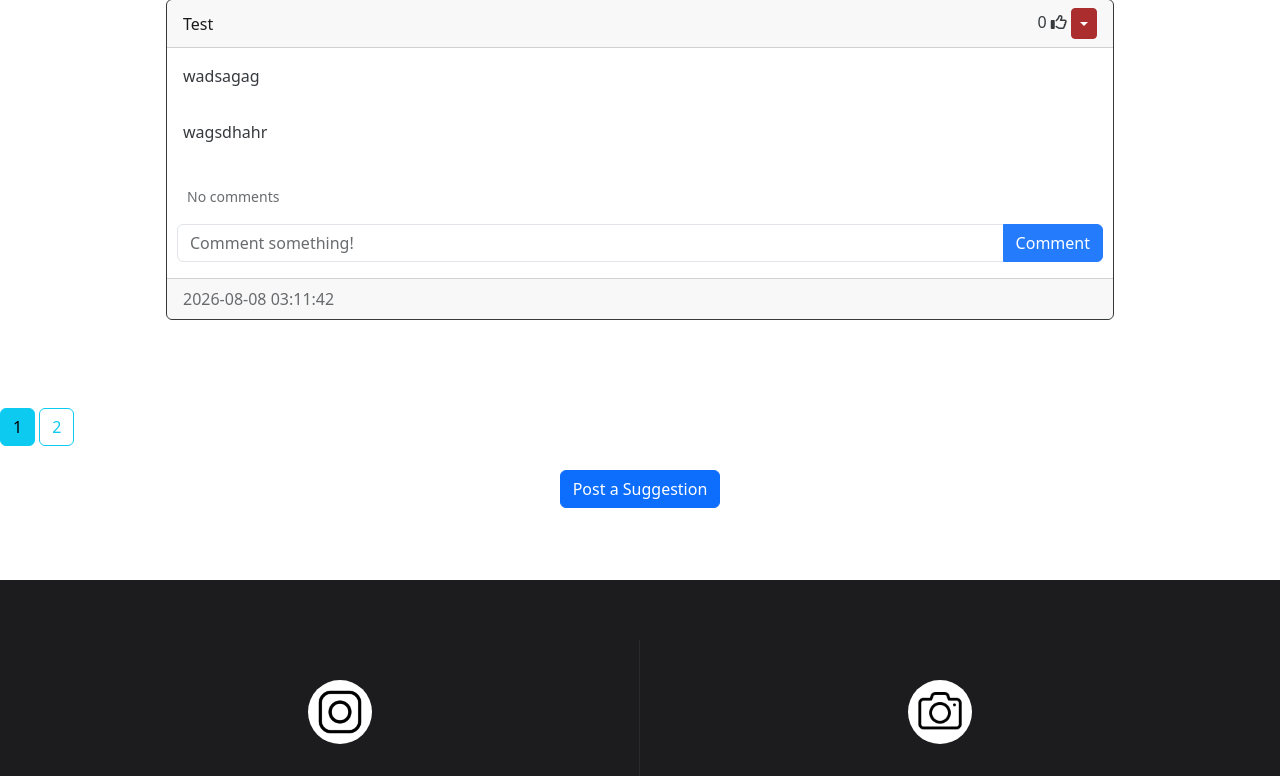
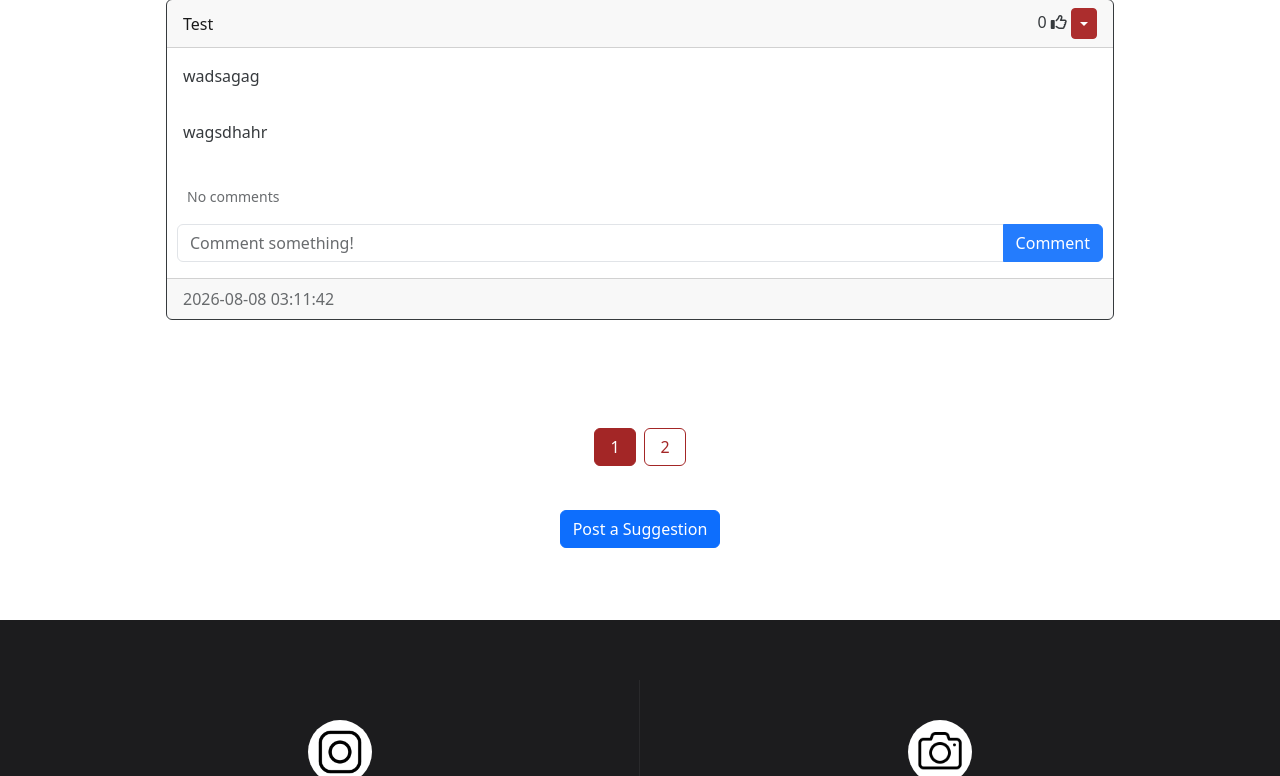
Before and after one commit to KiwiBoi2/SABB-WebApp, a Flask app: page /blog in a window 1280 px wide. Shown: the part 1472-2248 px from the top of the page. Run offline with Flask 3, Linux system fonts and the light colour scheme; a user stored in the database is signed in; some libraries are stand-ins or nearby versions.

Commit message:
pagination numbers centered and colour changed

```diff
--- a/website/static/main.css
+++ b/website/static/main.css
@@ -419,6 +419,54 @@ div.home-content-container{
     padding-top: 20px;
 }
 
+.pagination-wrapper {
+    display: flex;
+    justify-content: center;
+    flex-wrap: wrap;
+    gap: 8px;
+    margin: 20px 0;
+}
+
+.pagination-wrapper a,
+.pagination-wrapper .pagination-ellipsis {
+    display: inline-flex;
+    align-items: center;
+    justify-content: center;
+}
+
+.pagination-wrapper .btn-info,
+.pagination-wrapper .btn-outline-info {
+    min-width: 42px;
+}
+
+.pagination-wrapper .btn-info {
+    color: #ffffff;
+    background-color: #a32626;
+    border-color: #a32626;
+}
+
+.pagination-wrapper .btn-info:hover,
+.pagination-wrapper .btn-info:focus {
+    background-color: #c13c3c;
+    border-color: #c13c3c;
+}
+
+.pagination-wrapper .btn-outline-info {
+    color: #a32626;
+    border-color: #a32626;
+}
+
+.pagination-wrapper .btn-outline-info:hover,
+.pagination-wrapper .btn-outline-info:focus {
+    background-color: #a32626;
+    color: #ffffff;
+}
+
+.pagination-ellipsis {
+    color: rgba(255, 255, 255, 0.8);
+    padding: 0.6rem 0.85rem;
+}
+
 /*Login Page*/
 .login-page{
     margin-left: 10%;
--- a/website/templates/posts_div.html
+++ b/website/templates/posts_div.html
@@ -100,6 +100,7 @@
     {% endfor %}
 </div>
 <!-- pagination code start -->
+<div class="pagination-wrapper">
     {% for page_num in posts.iter_pages(left_edge=1, right_edge=1, left_current=1, right_current=2) %}
         {% if page_num %}
             {% if posts.page == page_num %}
@@ -108,9 +109,10 @@
                 <a class="btn btn-outline-info mb-4" href="{{ url_for('views.blog', page=page_num) }}">{{ page_num }}</a>
             {% endif %}
         {% else %}
-...
+            <span class="pagination-ellipsis">...</span>
         {% endif %}
     {% endfor %}
+</div>
 <!-- pagination code end -->
 {% block footer %}
 <div align="center">
```
Also changed, not shown: instance/database.db. Lines whose indentation alone changed are shown as unchanged.
